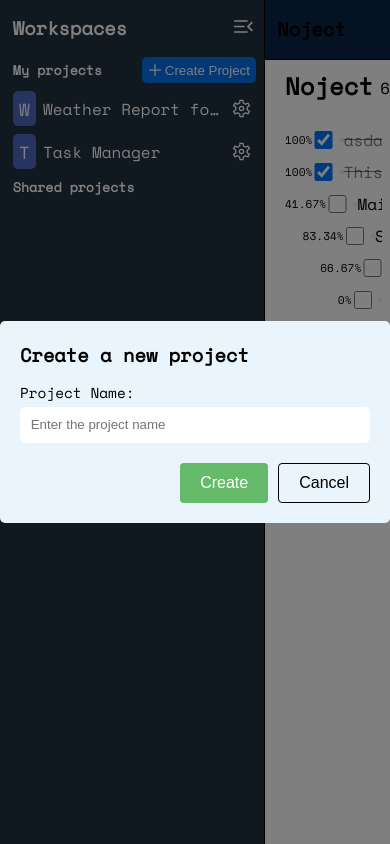
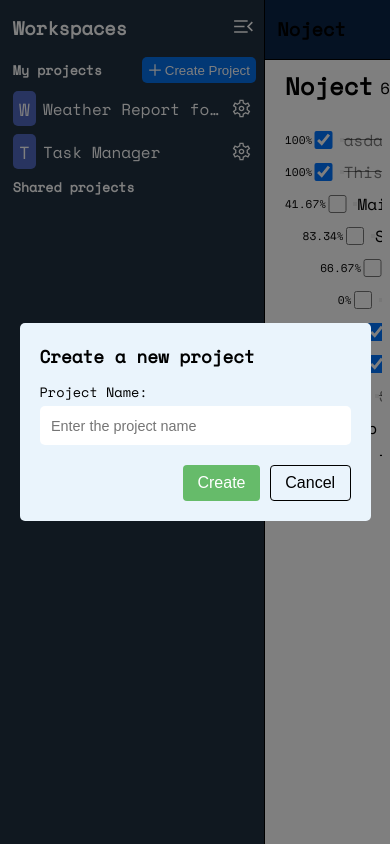
Before and after one commit to ivankrstev/noject, a Next.js app in the folder client/: page /dashboard in a window 390 px wide. Both pictures are taken after a click on the button "Create Project". Built offline with nearby package versions, Linux system fonts and the light colour scheme.

Commit message:
Added responsivness on modal for mobile

```diff
--- a/client/styles/Modals.module.css
+++ b/client/styles/Modals.module.css
@@ -25,6 +25,7 @@
 }
 .textInput {
   width: 100%;
+  font-size: 0.9em;
   padding: 10px;
   padding: 0.8em 0;
   padding-left: 0.8em;
@@ -58,3 +59,25 @@
   border: 1px solid;
   background-color: transparent;
 }
+@media only screen and (max-width: 350px) {
+  .modalHeading {
+    font-size: 1em;
+  }
+}
+@media only screen and (max-width: 499px) {
+  .modalContent {
+    width: 90%;
+    max-width: 400px;
+  }
+  .modalHeading {
+    font-size: 1.1em;
+  }
+  .textLabel {
+    font-size: 0.85em;
+  }
+  .confirmButton,
+  .cancelButton,
+  .deleteButton {
+    padding: 0.51em 0.9em;
+  }
+}
```
